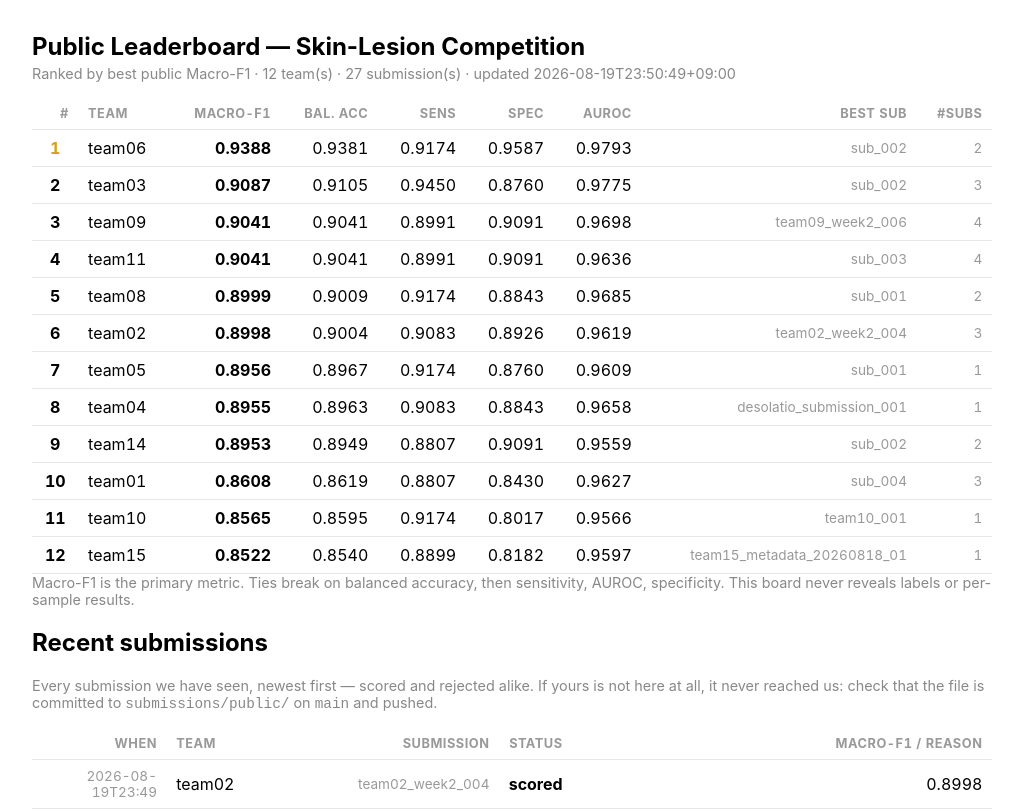
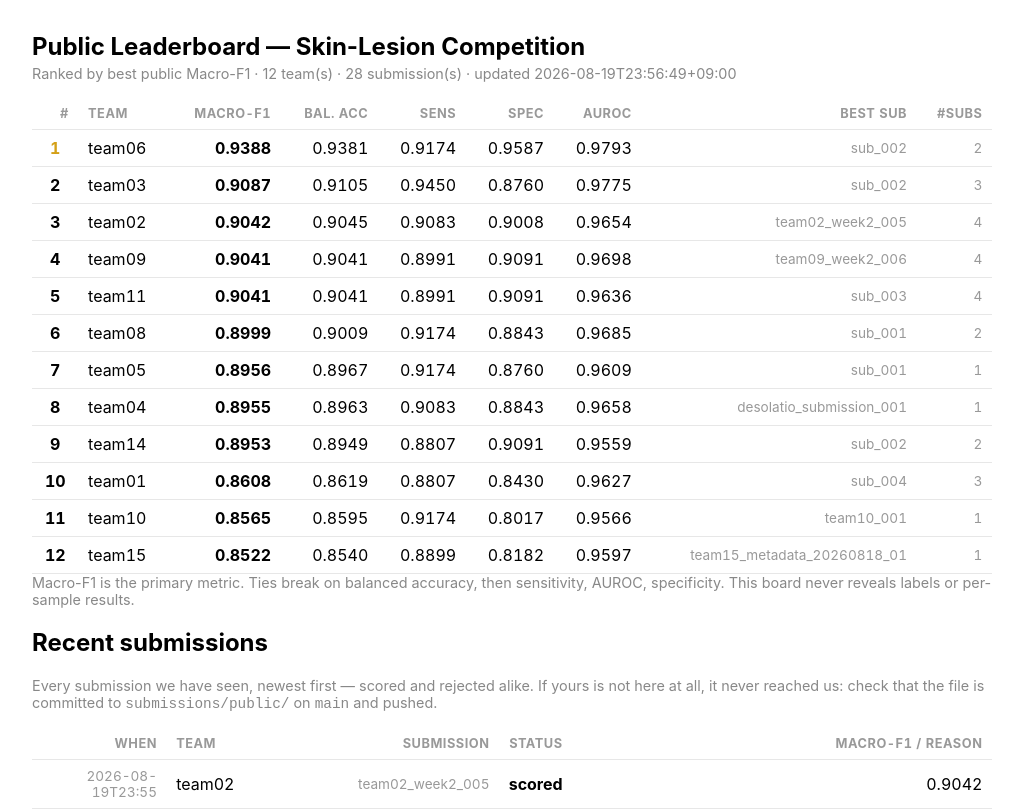
Before and after one commit to hongik-aicourses/ml-bootcamp-leaderboard, a plain HTML site: page index.html in a window 1280 px wide. Shown: the top 811 px of the page, without its empty margins (128-1151 px from the left). Drawn offline with Linux system fonts and the light colour scheme.

Commit message:
Update leaderboard

```diff
--- a/index.html
+++ b/index.html
@@ -19,7 +19,7 @@
   tbody tr:hover { background: #8881; }
 </style></head><body>
 <h1>Public Leaderboard — Skin-Lesion Competition</h1>
-<p class="sub">Ranked by best public Macro-F1 · 12 team(s) · 27 submission(s) · updated 2026-08-19T23:50:49+09:00</p>
+<p class="sub">Ranked by best public Macro-F1 · 12 team(s) · 28 submission(s) · updated 2026-08-19T23:56:49+09:00</p>
 <table>
   <thead><tr>
     <th>#</th><th>Team</th><th>Macro-F1</th><th>Bal. Acc</th>
@@ -39,28 +39,28 @@
       <td class="muted">sub_002</td><td class="muted">3</td>
     </tr>
     <tr>
-      <td class="rank">3</td><td class="team">team09</td>
+      <td class="rank">3</td><td class="team">team02</td>
+      <td class="score">0.9042</td><td>0.9045</td>
+      <td>0.9083</td><td>0.9008</td><td>0.9654</td>
+      <td class="muted">team02_week2_005</td><td class="muted">4</td>
+    </tr>
+    <tr>
+      <td class="rank">4</td><td class="team">team09</td>
       <td class="score">0.9041</td><td>0.9041</td>
       <td>0.8991</td><td>0.9091</td><td>0.9698</td>
       <td class="muted">team09_week2_006</td><td class="muted">4</td>
     </tr>
     <tr>
-      <td class="rank">4</td><td class="team">team11</td>
+      <td class="rank">5</td><td class="team">team11</td>
       <td class="score">0.9041</td><td>0.9041</td>
       <td>0.8991</td><td>0.9091</td><td>0.9636</td>
       <td class="muted">sub_003</td><td class="muted">4</td>
     </tr>
     <tr>
-      <td class="rank">5</td><td class="team">team08</td>
+      <td class="rank">6</td><td class="team">team08</td>
       <td class="score">0.8999</td><td>0.9009</td>
       <td>0.9174</td><td>0.8843</td><td>0.9685</td>
       <td class="muted">sub_001</td><td class="muted">2</td>
-    </tr>
-    <tr>
-      <td class="rank">6</td><td class="team">team02</td>
-      <td class="score">0.8998</td><td>0.9004</td>
-      <td>0.9083</td><td>0.8926</td><td>0.9619</td>
-      <td class="muted">team02_week2_004</td><td class="muted">3</td>
     </tr>
     <tr>
       <td class="rank">7</td><td class="team">team05</td>
@@ -112,6 +112,11 @@ If yours is not here at all, it never reached us: check that the file is committ
     <th>When</th><th>Team</th><th>Submission</th><th>Status</th><th>Macro-F1 / reason</th>
   </tr></thead>
   <tbody>
+    <tr>
+      <td class="muted">2026-08-19T23:55</td><td class="team">team02</td>
+      <td class="muted">team02_week2_005</td>
+      <td class="score">scored</td><td>0.9042</td>
+    </tr>
     <tr>
       <td class="muted">2026-08-19T23:49</td><td class="team">team02</td>
       <td class="muted">team02_week2_004</td>
```
